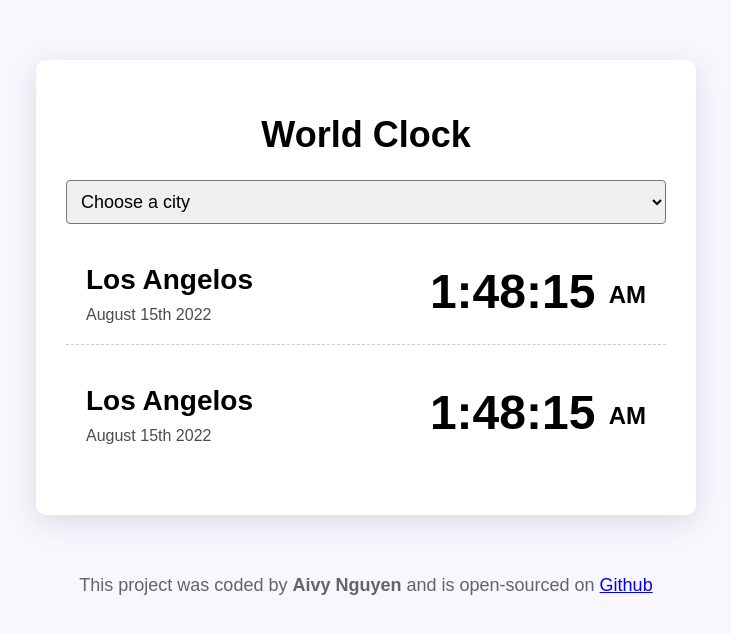
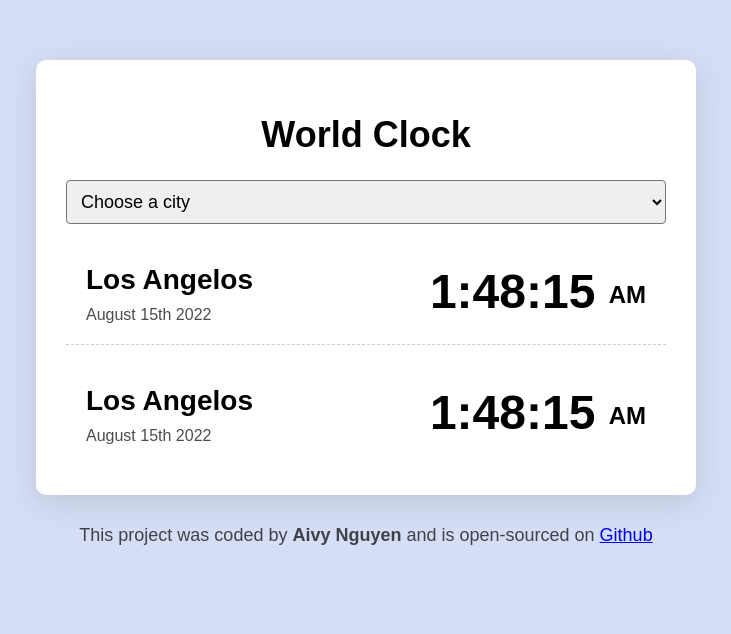
Before and after one commit to aivy09/world-clock, a plain HTML site: page index.html in a window 1280 px wide. Shown: the whole page, without its empty margins (274-1005 px from the left). Drawn offline with Linux system fonts and the light colour scheme.

Commit message:
Updated CSS background

```diff
--- a/css/style.css
+++ b/css/style.css
@@ -1,11 +1,11 @@
 body{
-    background-color: #f9f7fe;
+    background-color: #d5def5;
     font-family: sans-serif;
 }
 
 .container {
     max-width: 600px;
-    margin: 60px auto;
+    margin: 60px auto 30px;
     background: white;
     padding: 30px;
     box-shadow: rgba(100, 100, 111, 0.2) 0px 7px 29px 0px;
@@ -22,6 +22,7 @@ body{
 
 .city:last-child{
     border: none;
+    margin: 20px 0 0 0;
 }
 
 .time{
@@ -60,5 +61,5 @@ h2{
 footer{
     text-align: center;
     font-size: 18px;
-    color: rgba(0,0,0, 0.6);
+    color: rgba(0,0,0, 0.7);
 }
```
